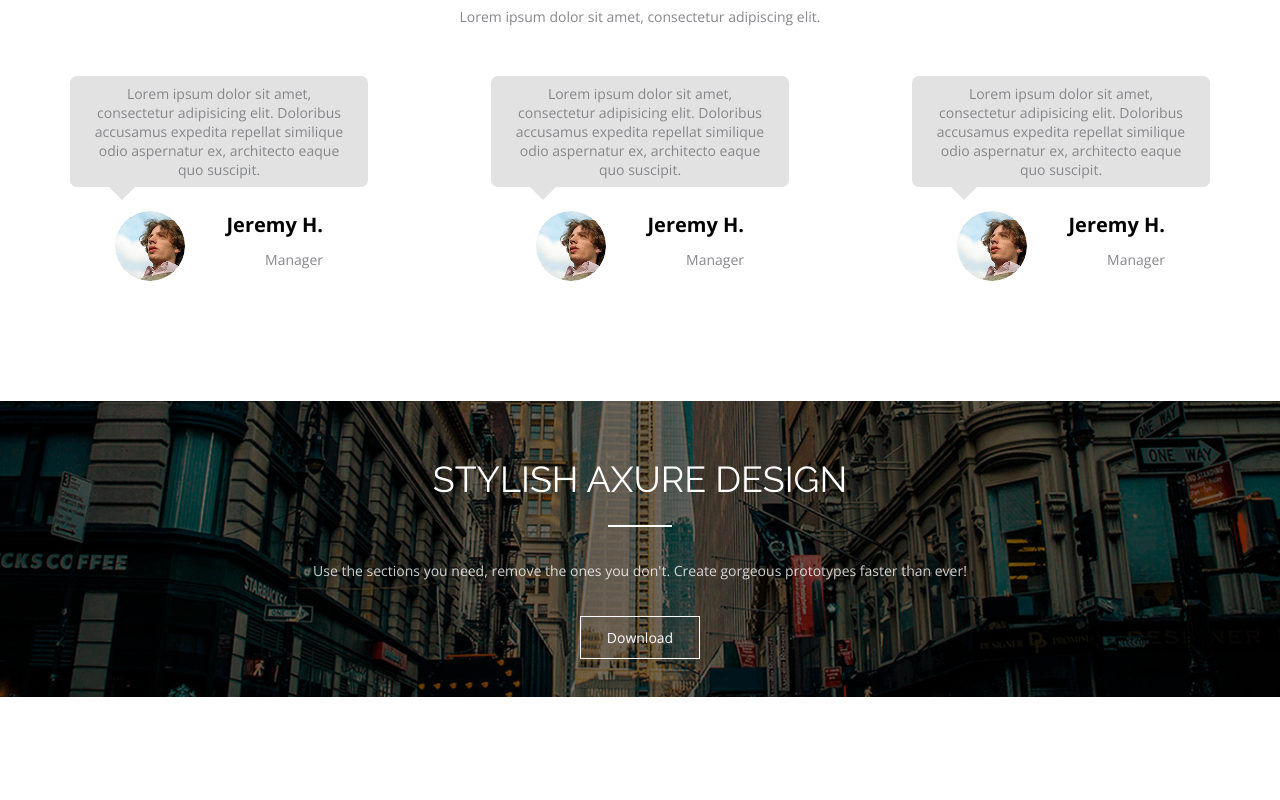
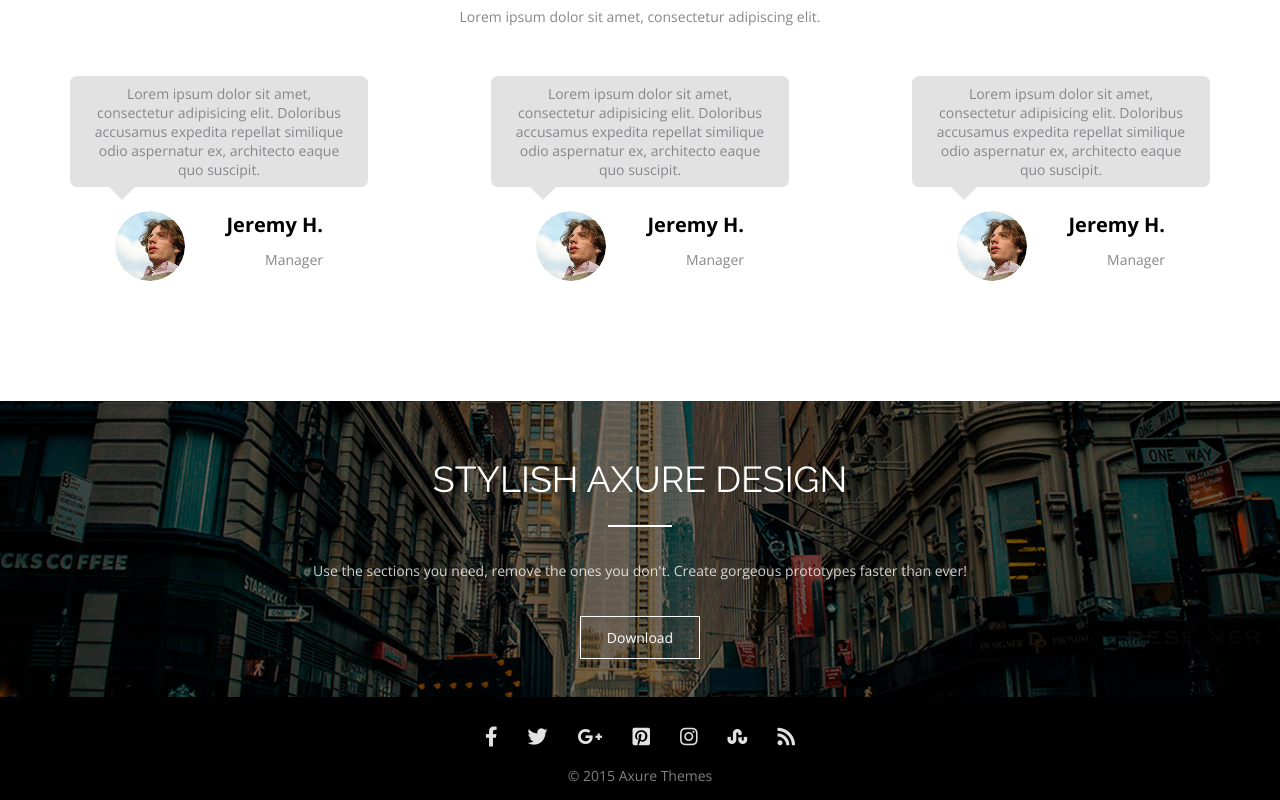
Before and after one commit to homihomka/FE08-wk-1-Vensko-Anastasia, a plain HTML site: page axit-template-markup/index.html in a window 1280 px wide. Shown: the part 1578-2378 px from the top of the page. Before the commit the page ends 2275 px from the top, so only its background shows below. Drawn offline with nearby package versions, Linux system fonts and the light colour scheme.

Commit message:
add markup and styles of footer block

```diff
--- a/axit-template-markup/css/blocks/btn.css
+++ b/axit-template-markup/css/blocks/btn.css
@@ -1,13 +1,13 @@
 .btn {
     display: inline-block;
     color: #fff;
-    text-decoration: none;
     border: 1px solid #fff;
     padding: 11px 26px;
     transition: opacity 0.4s ease,
                 background-color 0.4s ease,
                 color 0.4s ease;
 }
+
 .btn:hover,
 .btn:focus {
     background-color: #fff;
--- /dev/null
+++ b/axit-template-markup/css/blocks/footer.css
@@ -0,0 +1,12 @@
+.footer {
+    background-color: #000;
+    padding-top: 30px;
+    padding-bottom: 15px;
+}
+
+.footer__copy {
+    color: rgba(255, 255, 255, 0.5);
+    text-align: center;
+    margin-bottom: 0;
+    margin-top: 18px;
+}
--- /dev/null
+++ b/axit-template-markup/css/blocks/social.css
@@ -0,0 +1,28 @@
+.social {
+    display: flex;
+    justify-content: center;
+    flex-wrap: wrap;
+}
+
+.social__item {
+    margin-right: 15px;
+    margin-left: 15px;
+}
+
+.social__icon {
+    color: #E2E2E2;
+    font-size: 20px;
+    transition: color 0.3s ease,
+                transform 0.3s ease,
+                opacity 0.3s ease;
+}
+
+.social__icon:hover,
+.social__icon:focus {
+    color: #EC7979;
+    transform: scale(2.2);
+}
+
+.social__icon:active {
+    opacity: 0.8;
+}
--- a/axit-template-markup/css/style.css
+++ b/axit-template-markup/css/style.css
@@ -7,6 +7,8 @@
 @import "blocks/review.css";
 @import "blocks/download.css";
 @import "blocks/btn.css";
+@import "blocks/social.css";
+@import "blocks/footer.css";
 
 html {
     box-sizing: border-box;
@@ -38,6 +40,10 @@ ul {
     margin: 0;
 }
 
+a {
+    text-decoration: none;
+}
+
 .container {
     max-width: 1170px;
     margin: 0 auto;
--- a/axit-template-markup/index.html
+++ b/axit-template-markup/index.html
@@ -11,6 +11,8 @@
     <link rel="preconnect" href="https://fonts.gstatic.com">
     <link href="https://fonts.googleapis.com/css2?family=Open+Sans:wght@300;400;600;700&family=Raleway&display=swap"
           rel="stylesheet">
+    <link rel="stylesheet" href="https://pro.fontawesome.com/releases/v5.10.0/css/all.css"
+          integrity="sha384-AYmEC3Yw5cVb3ZcuHtOA93w35dYTsvhLPVnYs9eStHfGJvOvKxVfELGroGkvsg+p" crossorigin="anonymous"/>
 </head>
 
 <body>
@@ -220,7 +222,7 @@
                 Stylish axure design
             </h2>
             <p class="section-header__description section-header__description--light">
-                Use the sections you need, remove the ones you don't.  Create gorgeous prototypes faster than ever!
+                Use the sections you need, remove the ones you don't. Create gorgeous prototypes faster than ever!
             </p>
         </div>
         <div class="download__btn-container">
@@ -229,6 +231,35 @@
     </div>
 </section>
 
+<footer class="footer">
+    <div class="container">
+            <ul class="social">
+                <li class="social__item">
+                    <a class="social__icon fab fa-facebook-f" href="#"></a>
+                </li>
+                <li class="social__item">
+                    <a class="social__icon fab fa-twitter" href="#"></a>
+                </li>
+                <li class="social__item">
+                    <a class="social__icon fab fa-google-plus-g" href="#"></a>
+                </li>
+                <li class="social__item">
+                    <a class="social__icon fab fa-pinterest-square" href="#"></a>
+                </li>
+                <li class="social__item">
+                    <a class="social__icon fab fa-instagram" href="#"></a>
+                </li>
+                <li class="social__item">
+                    <a class="social__icon fab fa-stumbleupon" href="#"></a>
+                </li>
+                <li class="social__item">
+                    <a class="social__icon fas fa-rss" href="#"></a>
+                </li>
+            </ul>
+        <p class="footer__copy">&copy; 2015 Axure Themes</p>
+    </div>
+</footer>
+
 <script>
     document.write('<script src="http://' + (location.host || 'localhost').split(':')[0] + ':35729/livereload.js?snipver=1"></' + 'script>')
 </script>
```
